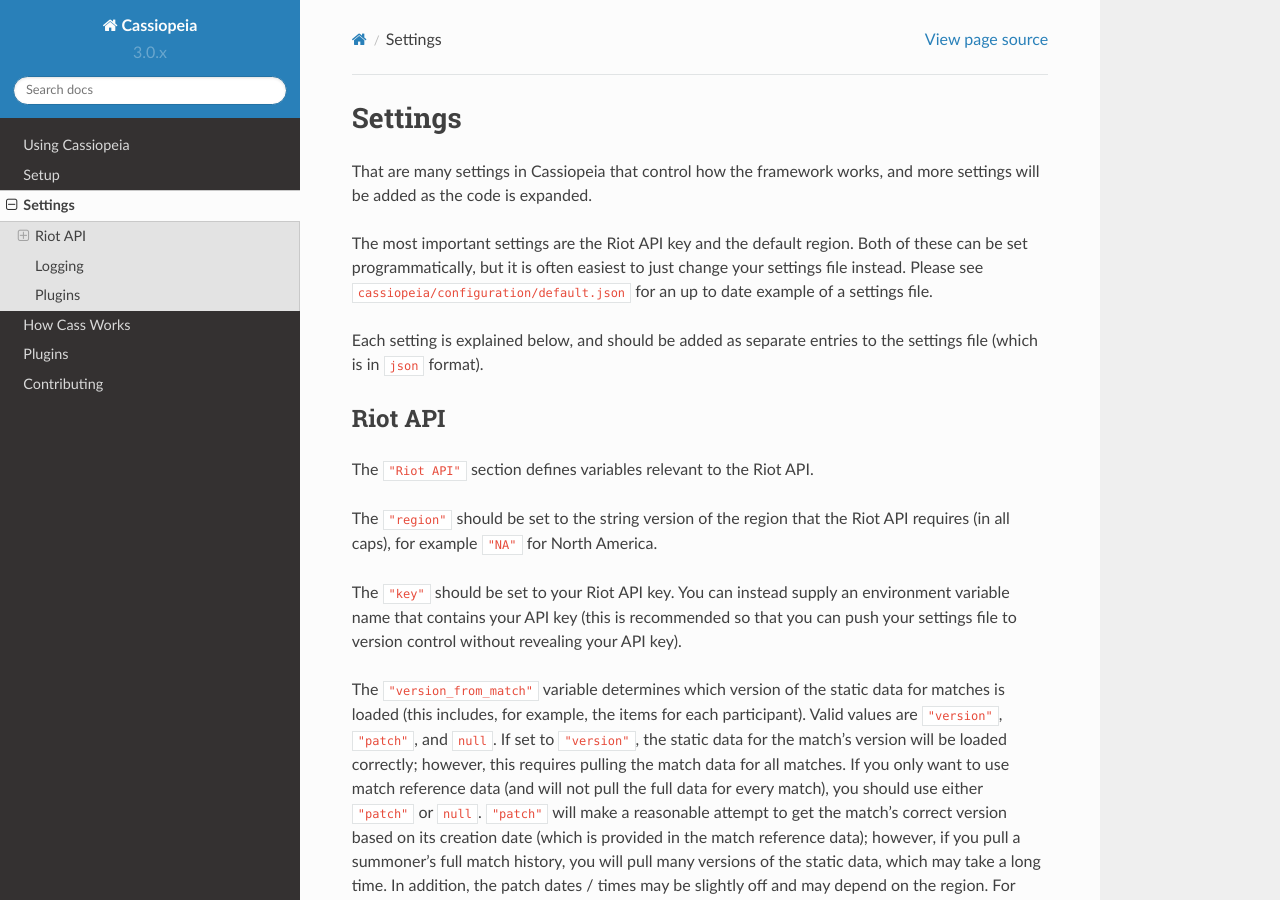
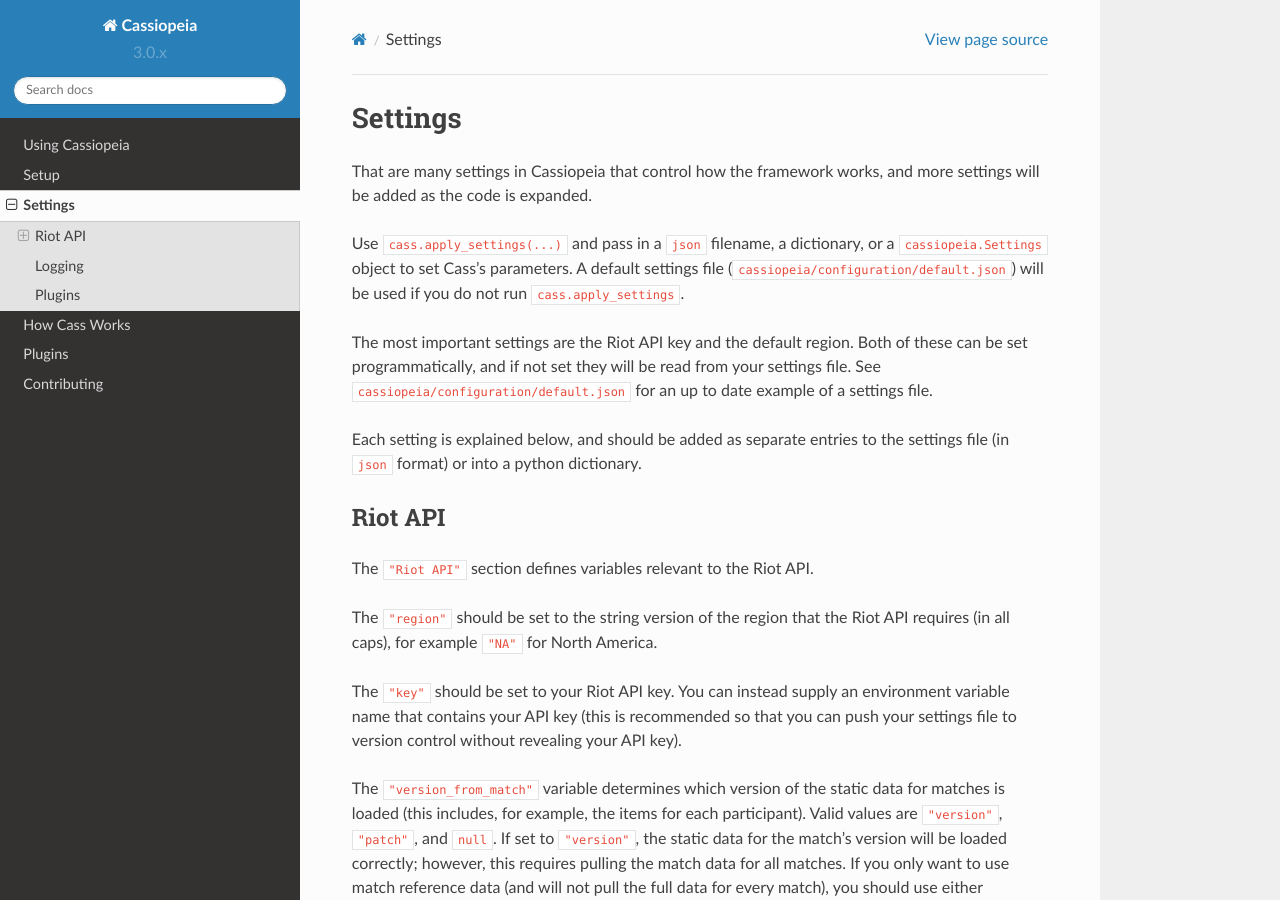
Before and after one commit to Crimack/lissandra, a Sphinx documentation site: the page built from doc/settings.rst, in a window 1280 px wide and 900 px high. Built offline with Sphinx 7.4.7 and the Read the Docs theme 2.0.0, drawn with Linux system fonts in a browser that asks for light colours; pages that are not in the unit, such as notebooks, are missing from menus.

Commit message:
fixed a bunch of default region problems; the default region setting is not longer required, in which case the user should set all the regions themselves

```diff
--- a/doc/settings.rst
+++ b/doc/settings.rst
@@ -3,9 +3,11 @@
 
 That are many settings in Cassiopeia that control how the framework works, and more settings will be added as the code is expanded.
 
-The most important settings are the Riot API key and the default region. Both of these can be set programmatically, but it is often easiest to just change your settings file instead. Please see ``cassiopeia/configuration/default.json`` for an up to date example of a settings file.
+Use ``cass.apply_settings(...)`` and pass in a ``json`` filename, a dictionary, or a ``cassiopeia.Settings`` object to set Cass's parameters. A default settings file (``cassiopeia/configuration/default.json``) will be used if you do not run ``cass.apply_settings``.
 
-Each setting is explained below, and should be added as separate entries to the settings file (which is in ``json`` format).
+The most important settings are the Riot API key and the default region. Both of these can be set programmatically, and if not set they will be read from your settings file. See ``cassiopeia/configuration/default.json`` for an up to date example of a settings file.
+
+Each setting is explained below, and should be added as separate entries to the settings file (in ``json`` format) or into a python dictionary.
 
 Riot API
 --------
```
Also changed, not shown: 1 other file.
